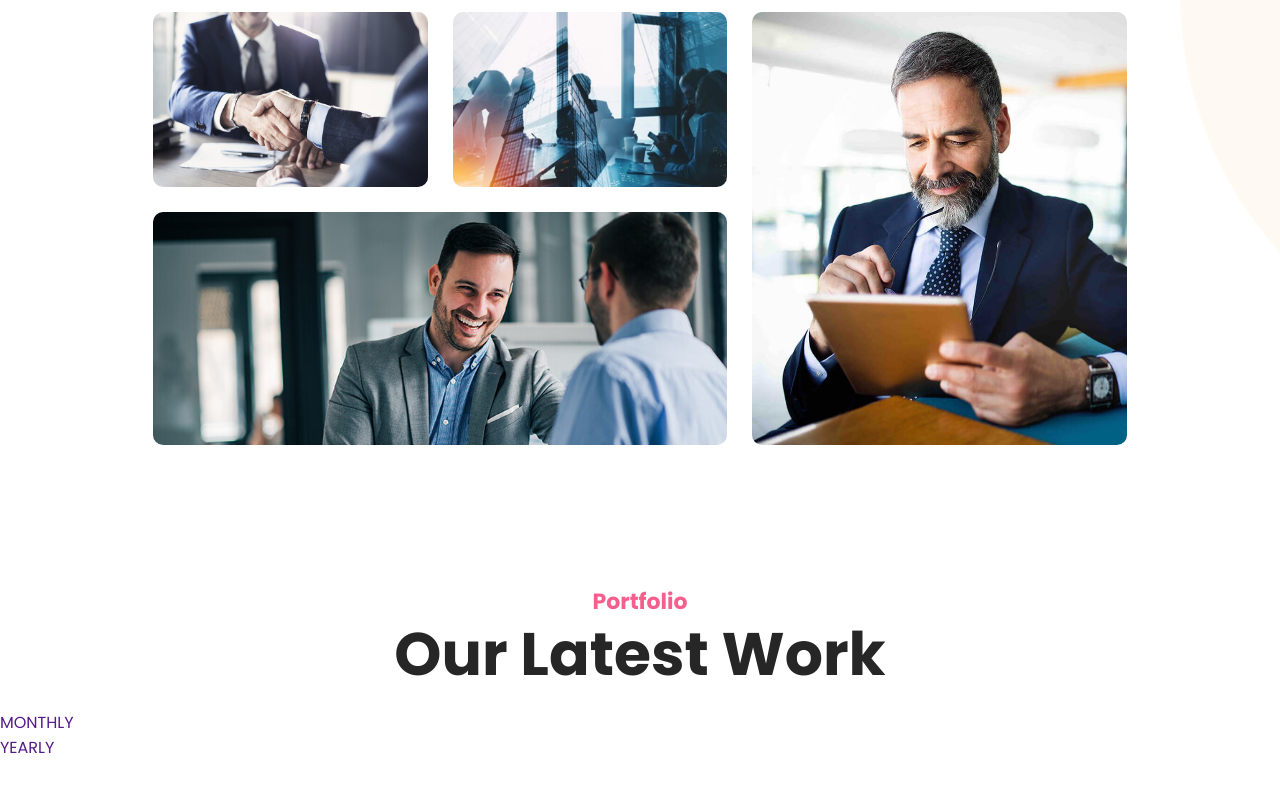
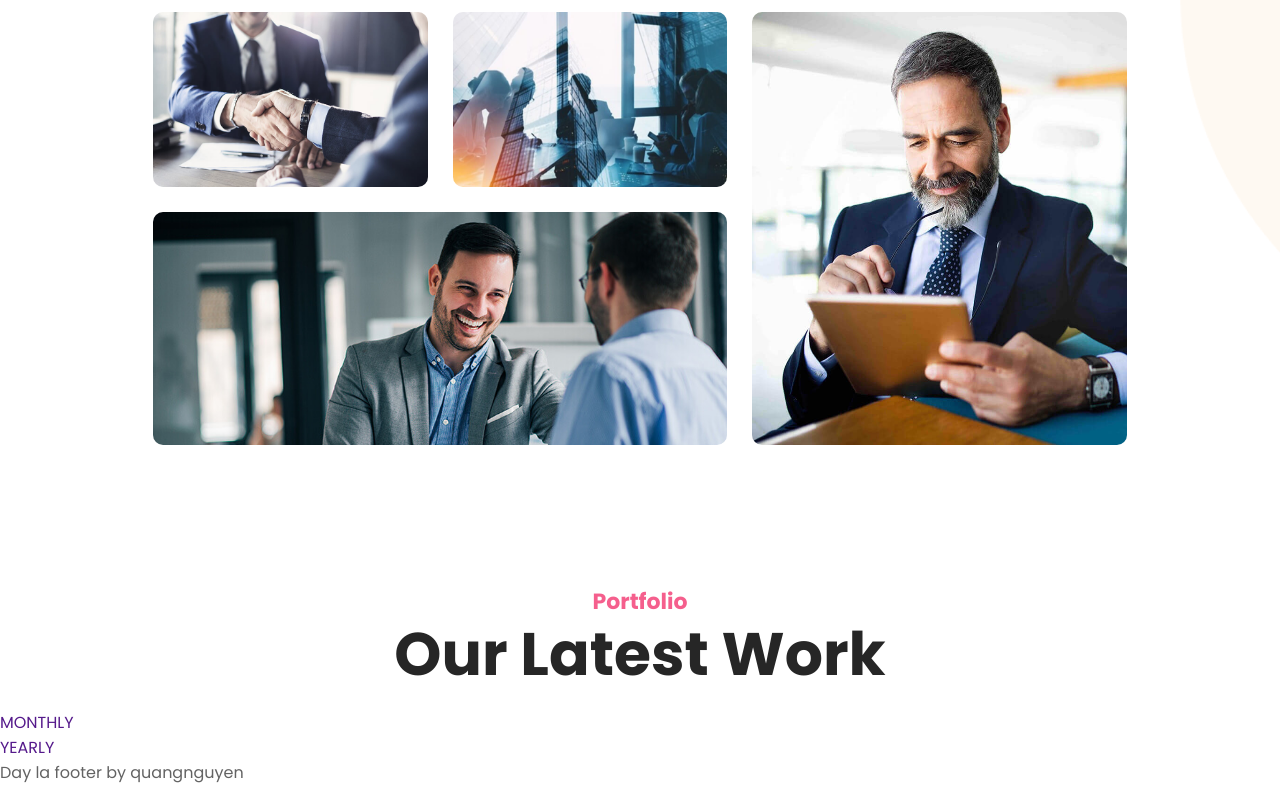
Before and after one commit to bachtieuthuan/DemoGits_port, a plain HTML site: page index.html in a window 1280 px wide. Shown: the part 4422-5207 px from the top of the page. Before the commit the page ends 5182 px from the top, so only its background shows below. Drawn offline with nearby package versions, Linux system fonts and the light colour scheme.

Commit message:
footer by quangnguyen

```diff
--- a/index.html
+++ b/index.html
@@ -388,7 +388,7 @@
 
         </div>
         <div class="footer__content">
-
+			Day la footer by quangnguyen
         </div>
     </footer>
 </body>
```
